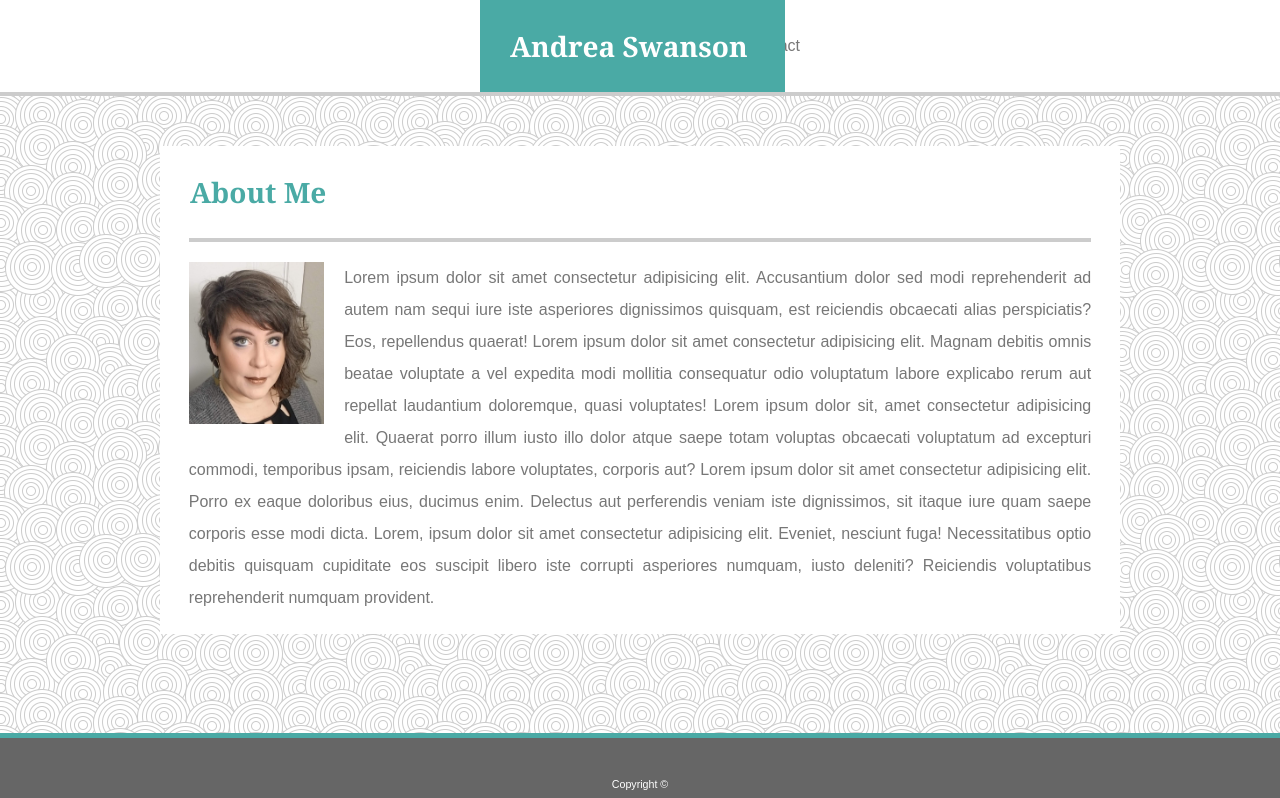
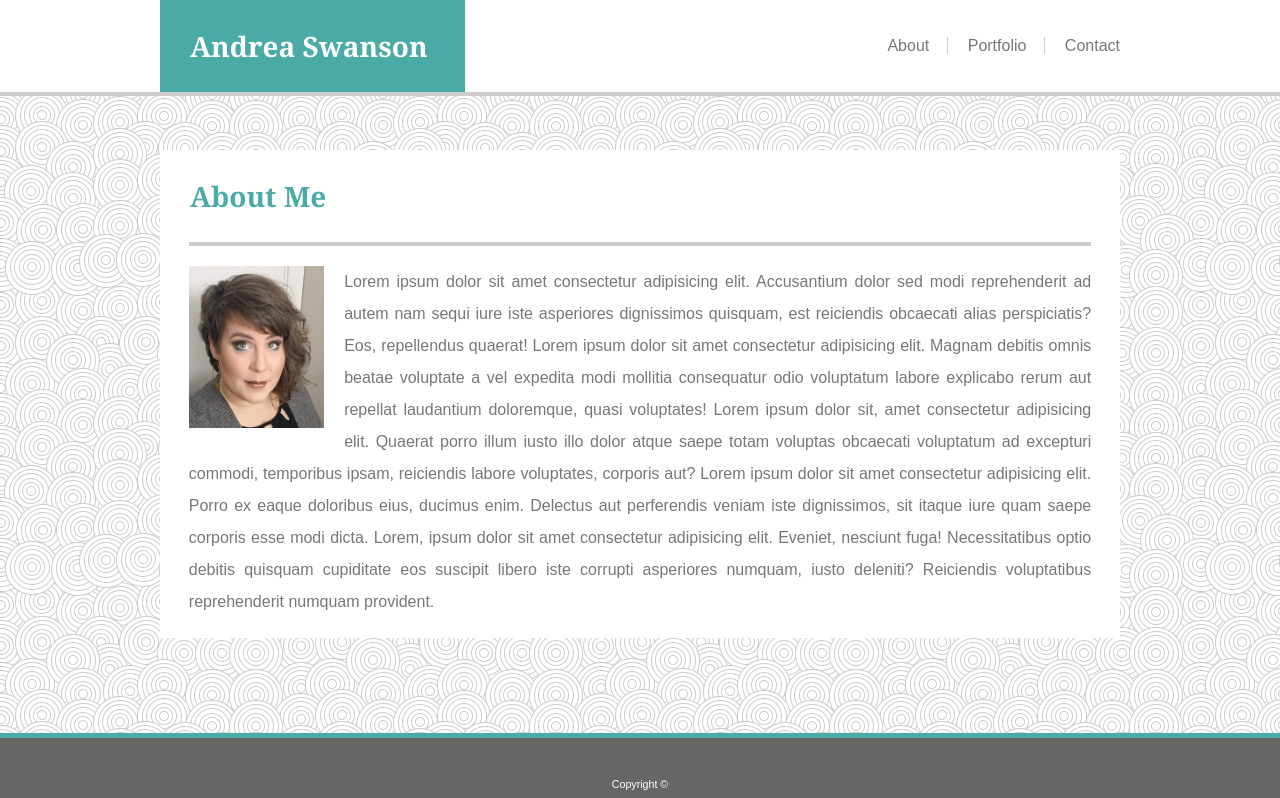
Before and after one commit to MetalJester/Basic-Portfolio, a plain HTML site: page index.html in a window 1280 px wide. Shown: the top 798 px of the page. Drawn offline with Linux system fonts and the light colour scheme.

Commit message:
changes to nav bar and page height

```diff
--- a/assets/css/style.css
+++ b/assets/css/style.css
@@ -6,6 +6,8 @@ body {
     line-height: 200%;
     font-size: 18 px;
     color: #777777;
+    position: relative;
+    min-height: 1200px;
 }
 
 .bg {
@@ -18,14 +20,21 @@ header {
     border-style: solid;
     border-width: 0px 0 4px 0;
     border-color: #cccccc;
+    position: fixed;
+    top: 0;
+    width: 100%;
+    margin-bottom: 100px;
+    z-index: 500;
 }
+
+#heading {
+    width: 960px;
+    margin: auto;}
 
 .flag {
     background: #4aaaa5;
     color: #ffffff;
     width: 305px;
-    position: relative;
-    left: 480px;
     float: left;
 }
 
@@ -37,8 +46,7 @@ ul {
     list-style-type: none;
     margin: 0;
     padding-top: 30px;
-    margin-right: 480px;
-  }
+}
 
 li {
     display: inline;
@@ -127,6 +135,8 @@ section {
     width: 960px;
     margin: auto;
     background: #ffffff;
+    position: relative;
+    top: 100px;
 }
 
 #about, #portfolio, #contact {
--- a/index.html
+++ b/index.html
@@ -1,5 +1,6 @@
 <!DOCTYPE html>
 <html lang="en">
+
 <head>
     <meta charset="UTF-8">
     <meta name="viewport" content="width=device-width, initial-scale=1.0">
@@ -8,9 +9,12 @@
     <link rel="stylesheet" href="assets/css/style.css">
     <title>AS-About</title>
 </head>
+
 <body class="bg">
 
     <header>
+
+        <Div id=heading>
 
             <Div class="flag">
 
@@ -29,7 +33,7 @@
                 </ul>
 
             </Div>
-
+        </Div>
         <div class="clear"></div>
 
     </header>
@@ -43,7 +47,18 @@
             <img id="headshot" src="assets/images/headshot.jpg" alt="headshot">
 
             <p>
-                Lorem ipsum dolor sit amet consectetur adipisicing elit. Accusantium dolor sed modi reprehenderit ad autem nam sequi iure iste asperiores dignissimos quisquam, est reiciendis obcaecati alias perspiciatis? Eos, repellendus quaerat! Lorem ipsum dolor sit amet consectetur adipisicing elit. Magnam debitis omnis beatae voluptate a vel expedita modi mollitia consequatur odio voluptatum labore explicabo rerum aut repellat laudantium doloremque, quasi voluptates! Lorem ipsum dolor sit, amet consectetur adipisicing elit. Quaerat porro illum iusto illo dolor atque saepe totam voluptas obcaecati voluptatum ad excepturi commodi, temporibus ipsam, reiciendis labore voluptates, corporis aut? Lorem ipsum dolor sit amet consectetur adipisicing elit. Porro ex eaque doloribus eius, ducimus enim. Delectus aut perferendis veniam iste dignissimos, sit itaque iure quam saepe corporis esse modi dicta. Lorem, ipsum dolor sit amet consectetur adipisicing elit. Eveniet, nesciunt fuga! Necessitatibus optio debitis quisquam cupiditate eos suscipit libero iste corrupti asperiores numquam, iusto deleniti? Reiciendis voluptatibus reprehenderit numquam provident.
+                Lorem ipsum dolor sit amet consectetur adipisicing elit. Accusantium dolor sed modi reprehenderit ad
+                autem nam sequi iure iste asperiores dignissimos quisquam, est reiciendis obcaecati alias perspiciatis?
+                Eos, repellendus quaerat! Lorem ipsum dolor sit amet consectetur adipisicing elit. Magnam debitis omnis
+                beatae voluptate a vel expedita modi mollitia consequatur odio voluptatum labore explicabo rerum aut
+                repellat laudantium doloremque, quasi voluptates! Lorem ipsum dolor sit, amet consectetur adipisicing
+                elit. Quaerat porro illum iusto illo dolor atque saepe totam voluptas obcaecati voluptatum ad excepturi
+                commodi, temporibus ipsam, reiciendis labore voluptates, corporis aut? Lorem ipsum dolor sit amet
+                consectetur adipisicing elit. Porro ex eaque doloribus eius, ducimus enim. Delectus aut perferendis
+                veniam iste dignissimos, sit itaque iure quam saepe corporis esse modi dicta. Lorem, ipsum dolor sit
+                amet consectetur adipisicing elit. Eveniet, nesciunt fuga! Necessitatibus optio debitis quisquam
+                cupiditate eos suscipit libero iste corrupti asperiores numquam, iusto deleniti? Reiciendis
+                voluptatibus reprehenderit numquam provident.
             </p>
 
         </article>
@@ -60,4 +75,5 @@
 
 
 </body>
+
 </html>
```
Also changed, not shown: contact.html (+3 -1 lines), portfolio.html (+3 -1 lines). Lines whose indentation alone changed are shown as unchanged.
